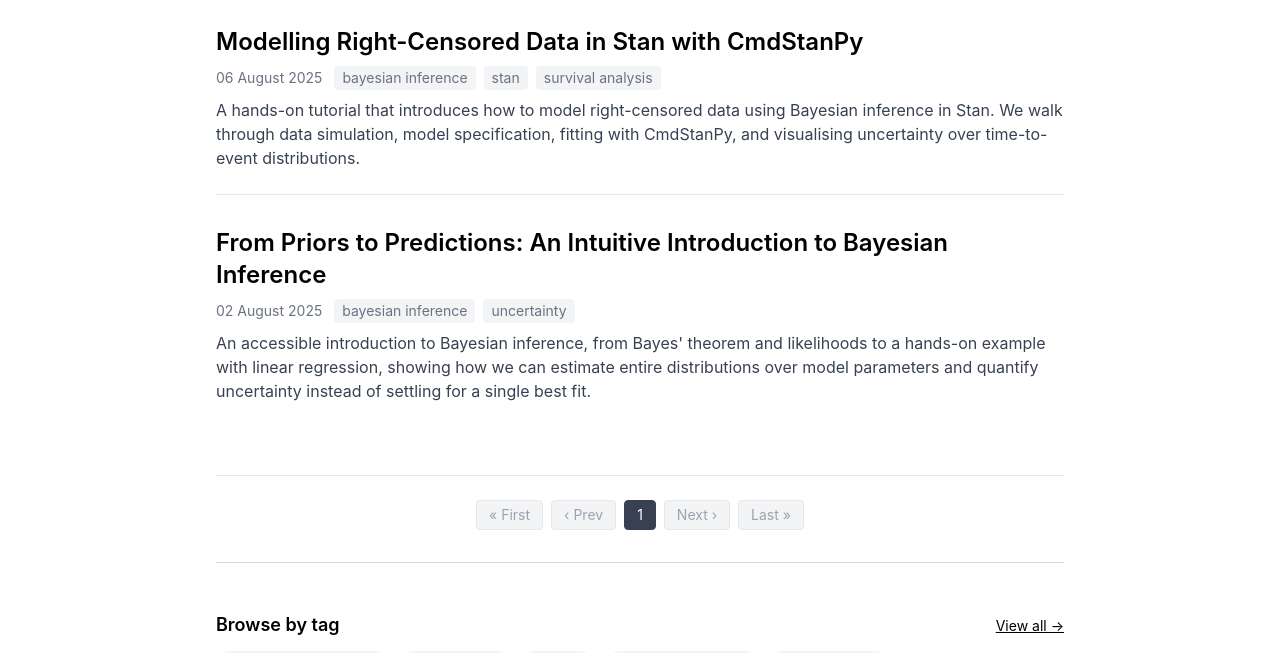
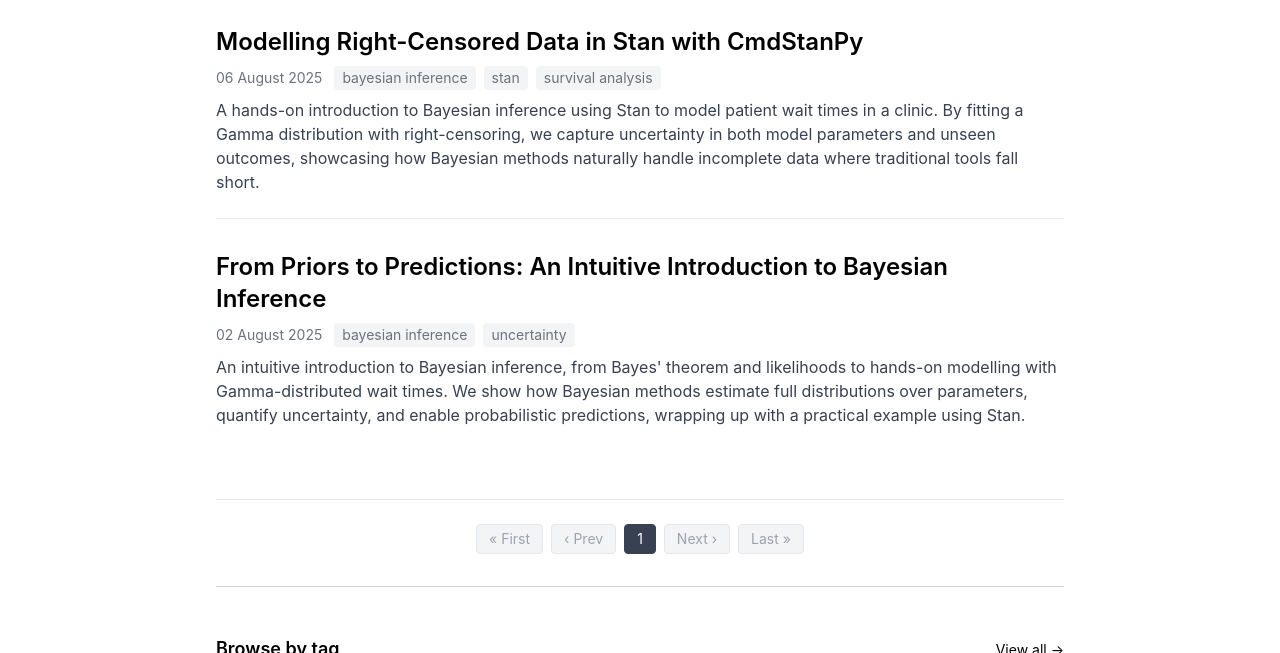
Before and after one commit to mjcarter95/Portfolio-Blog, an Astro site: page /writing in a window 1280 px wide. Shown: the part 447-1100 px from the top of the page. Built offline with nearby package versions, Linux system fonts and the light colour scheme; Astro itself is replaced by a stand-in of ours; some packages are replaced by stand-ins of ours.

Commit message:
chore: revise blog posts

```diff
--- a/src/content/writing/censored-data-stan.md
+++ b/src/content/writing/censored-data-stan.md
@@ -1,11 +1,11 @@
 ---
 title: "Modelling Right-Censored Data in Stan with CmdStanPy"
 date: 2025-08-06
-summary: "A hands-on tutorial that introduces how to model right-censored data using Bayesian inference in Stan. We walk through data simulation, model specification, fitting with CmdStanPy, and visualising uncertainty over time-to-event distributions."
+summary: "A hands-on introduction to Bayesian inference using Stan to model patient wait times in a clinic. By fitting a Gamma distribution with right-censoring, we capture uncertainty in both model parameters and unseen outcomes, showcasing how Bayesian methods naturally handle incomplete data where traditional tools fall short."
 tags: ["bayesian inference", "stan", "survival analysis", "censoring"]
 series: "Modelling Censored Data"
 series_order: 1
-banner: "/images/photography/tree_bloom.jpg"
+banner: "/images/photography/boats_london.jpg"
 ---
 
 ## 1. Introduction
--- a/src/content/writing/intro-bayesian-inference.mdx
+++ b/src/content/writing/intro-bayesian-inference.mdx
@@ -1,7 +1,7 @@
 ---
 title: "From Priors to Predictions: An Intuitive Introduction to Bayesian Inference"
 date: 2025-08-02
-summary: "An accessible introduction to Bayesian inference, from Bayes' theorem and likelihoods to a hands-on example with linear regression, showing how we can estimate entire distributions over model parameters and quantify uncertainty instead of settling for a single best fit."
+summary: "An intuitive introduction to Bayesian inference, from Bayes' theorem and likelihoods to hands-on modelling with Gamma-distributed wait times. We show how Bayesian methods estimate full distributions over parameters, quantify uncertainty, and enable probabilistic predictions, wrapping up with a practical example using Stan."
 tags: ["bayesian inference", "uncertainty"]
 series: "Numerical Bayesian Inference"
 series_order: 1
```
